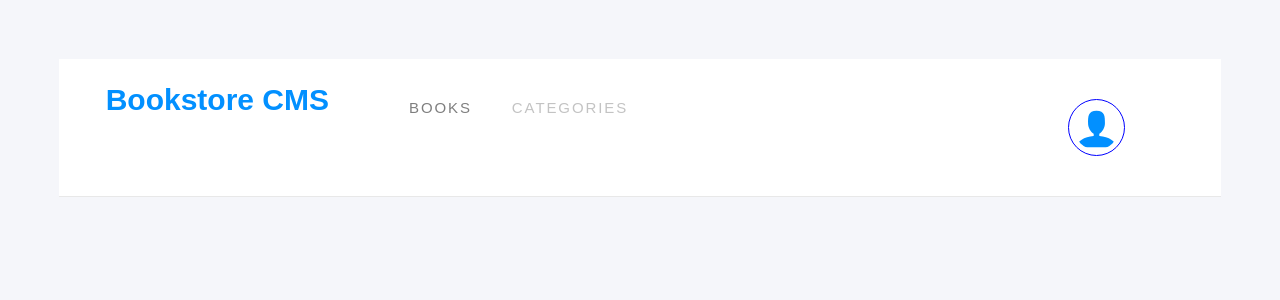
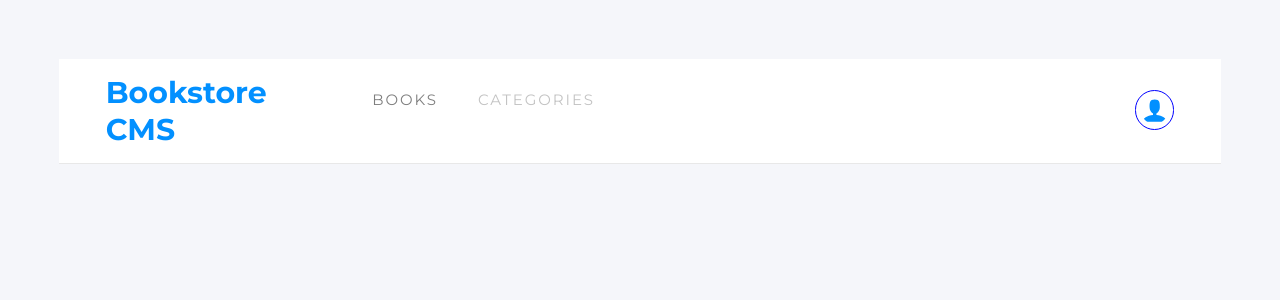
Before and after one commit to henrycode460/book-store, a React (Create React App) app: page /Book in a window 1280 px wide. Shown: the top 300 px of the page. Built offline with nearby package versions, Linux system fonts and the light colour scheme.

Commit message:
apply reviewer require changes and suggessions

```diff
--- a/public/index.html
+++ b/public/index.html
@@ -8,6 +8,10 @@
       name="description"
       content="Web site created using create-react-app"
     />
+    <style>
+      @import url("https://fonts.googleapis.com/css2?family=Montserrat:wght@200;300;400;500;600;700;800&display=swap");
+      @import url("https://fonts.googleapis.com/css2?family=Roboto+Slab:wght@300;400;700&display=swap");
+    </style>
 
     <title>Book Store</title>
   </head>
--- a/src/Components/Book.js
+++ b/src/Components/Book.js
@@ -31,7 +31,7 @@ const Book = ({ bookId, title, author }) => {
       </div>
 
       </div>
-
+<div className='progress-wrap'>
 <div className="Progress-Container">
 
 <div className="circle-wrap">
@@ -57,7 +57,7 @@ const Book = ({ bookId, title, author }) => {
 </div>
 
 <div className='vertical-line-two'></div>
-
+</div>
 
 <div className='button-div'>
   <h4 className='button-div-heading'>CURRENT CHAPTER</h4>
--- a/src/Components/Header.js
+++ b/src/Components/Header.js
@@ -16,7 +16,7 @@ class Header extends React.Component {
           <li className="nav-link">
             <Link className="nav-link" to="/Catogeries">Categories</Link>
           </li>
-          <ImUser className="nav-image" style={{ color: '#0290ff', fontSize: '16px', marginLeft:'400px', borderRadius:'50%', border:'0.5px solid blue', padding:'5px 5px' }} />
+          <ImUser className="nav-image" style={{ color: '#0290ff', fontSize: '16px', marginLeft:'500px', borderRadius:'50%', border:'0.5px solid blue', padding:'5px 5px' }} />
 
 
         </ul>
--- a/src/Components/book.css
+++ b/src/Components/book.css
@@ -21,7 +21,7 @@
   font-weight: 300;
   color: #4386bf;
   font-family: "Roboto Slab", serif;
-  margin-top: -10px;
+  margin-top: -16px;
 }
 
 .vertical-line {
@@ -34,7 +34,7 @@
 .middle-book {
   display: flex;
   align-items: center;
-  margin-top: 1.313rem;
+  margin-top: 0.313rem;
 }
 
 .book-btn {
@@ -74,6 +74,12 @@
 }
 
 .Progress-Container {
+  display: flex;
+  align-items: center;
+}
+
+.progress-wrap {
+  margin-left: 80px;
   display: flex;
 }
 
@@ -160,7 +166,7 @@
 }
 
 .vertical-line-two {
-  width: 0.25rem;
+  width: 0.1rem;
   height: 6rem;
   background-color: #e8e8e8;
   margin: 1rem;
--- a/src/style.css
+++ b/src/style.css
@@ -1,5 +1,5 @@
 .navigation {
-  padding: 24px 4%;
+  padding: 15px 4%;
   background-color: #fff;
   border-bottom: 1px solid #e8e8e8;
   display: flex;
@@ -25,7 +25,9 @@
 }
 
 .navigation .nav-link:hover {
-  color: black;
+  color: rgb(0 0 0);
+  font-family: Montserrat, sans-serif;
+  font-weight: 900;
 }
 
 .logoStyle {
@@ -53,9 +55,10 @@
 
 .nav-image {
   cursor: pointer;
-  width: 2.813rem;
-  height: 2.813rem;
+  width: 1.713rem;
+  height: 1.713rem;
   border-radius: 50%;
   border: 1px solid #e8e8e8;
   background-color: #fff;
+  float: right;
 }
```
